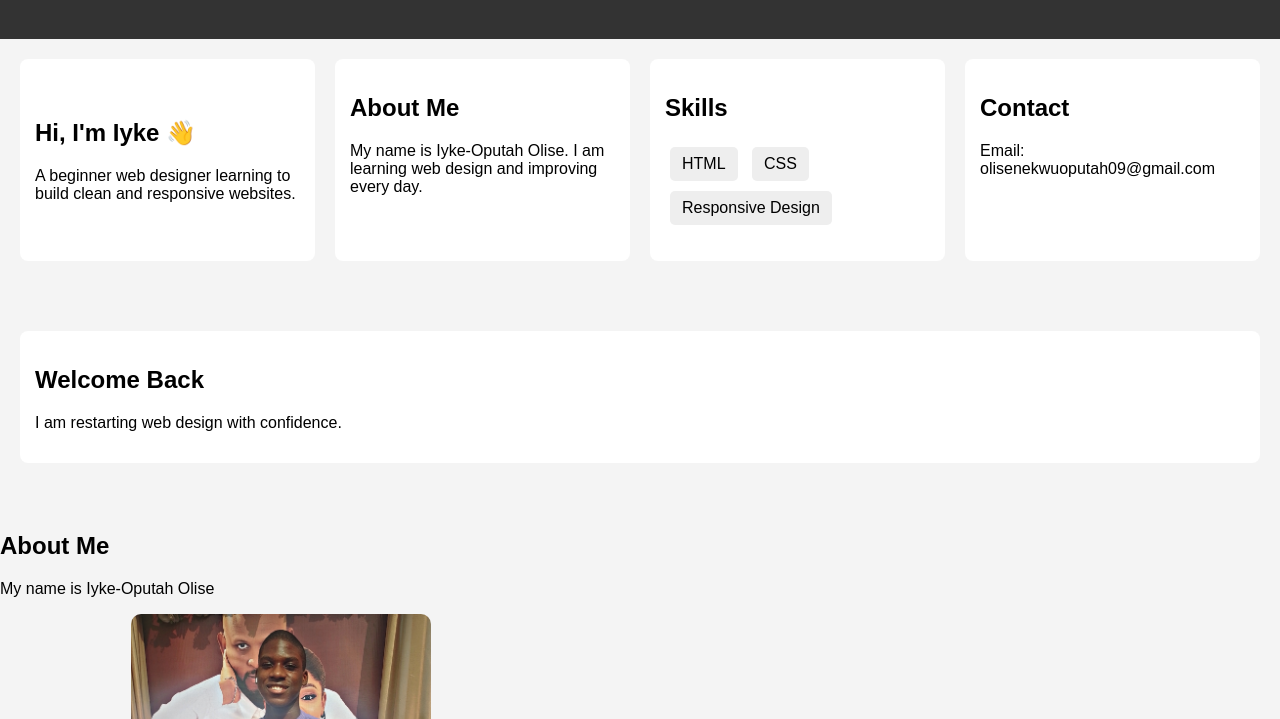
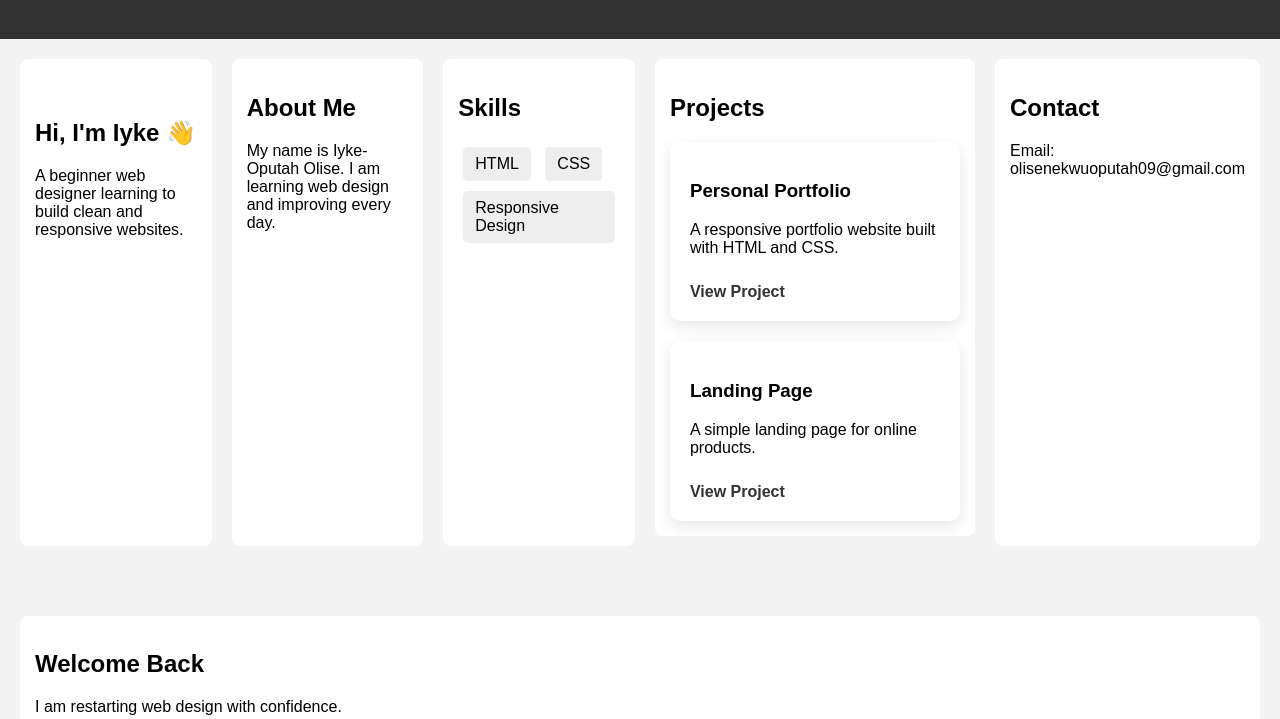
Before and after one commit to Olise-git/my-portfolio, a plain HTML site: page index.html in a window 1280 px wide. Shown: the part 81-800 px from the top of the page. Drawn offline with Linux system fonts and the light colour scheme.

Commit message:
Update index.html

```diff
--- a/index.html
+++ b/index.html
@@ -40,6 +40,23 @@
             <li>CSS</li>
             <li>Responsive Design</li>
         </ul>
+    </section>
+    <section id="projects">
+        <h2>Projects</h2>
+
+        <div class="projects">
+            <div class="project-card">
+                <h3>Personal Portfolio</h3>
+                <p>A responsive portfolio website built with HTML and CSS.</p>
+                <a href="#">View Project</a>
+            </div>
+
+            <div class="project-card">
+                <h3>Landing Page</h3>
+                <p>A simple landing page for online products.</p>
+                <a href="#">View Project</a>
+            </div>
+        </div>
     </section>
 
     <section id="contact">
```
